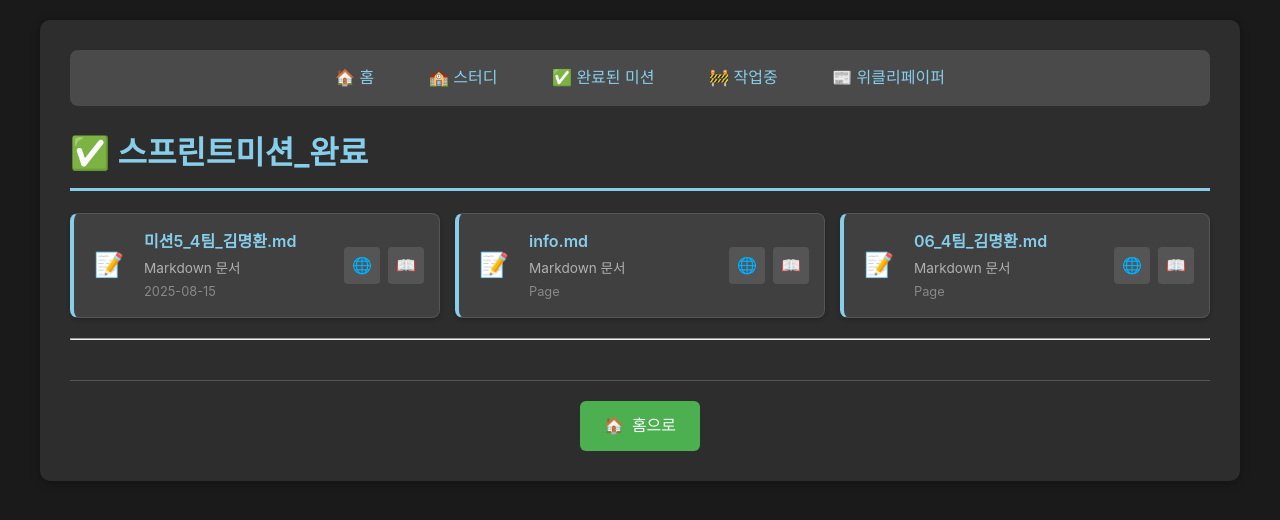
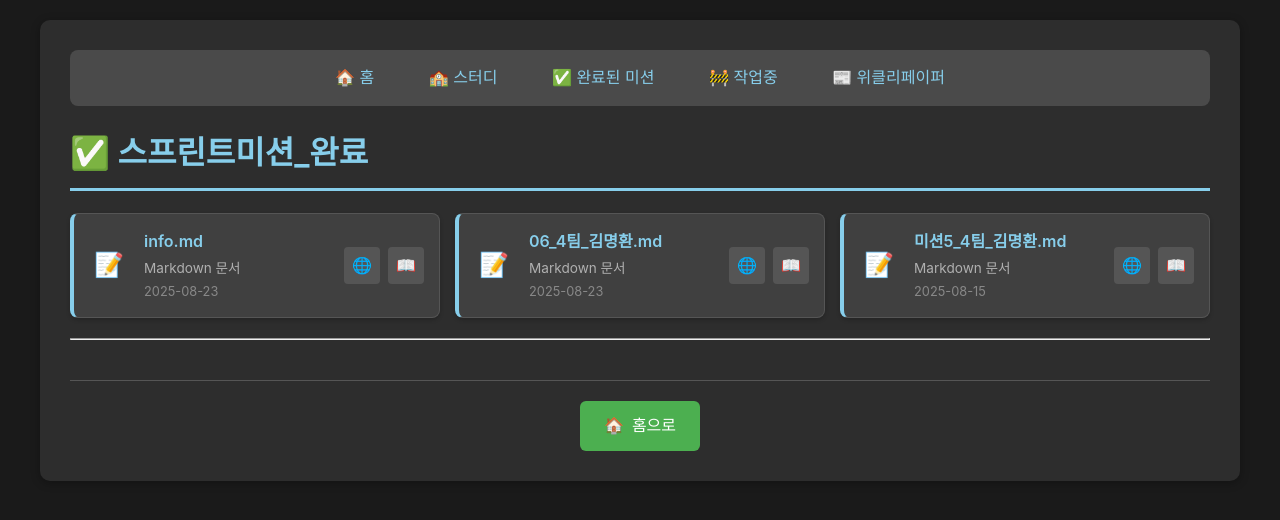
Before and after one commit to c0z0c/sprint_mission, a Jekyll site: the page built from 스프린트미션_완료/index.md, in a window 1280 px wide. Shown: the top 520 px of the page. Built offline with Jekyll 4.4.1, drawn with Linux system fonts in a browser that asks for light colours.

Commit message:
파일 정렬

```diff
--- a/스프린트미션_완료/06_4팀_김명환.md
+++ b/스프린트미션_완료/06_4팀_김명환.md
@@ -3,6 +3,7 @@ layout: default
 title: 흉부 X-Ray 폐렴 분류 프로젝트 보고서
 description: 흉부 X-Ray 폐렴 분류 프로젝트 보고서
 cache-control: no-cache
+date: 2025-08-23
 expires: 0
 pragma: no-cache
 ---
--- a/스프린트미션_완료/index.md
+++ b/스프린트미션_완료/index.md
@@ -2,6 +2,7 @@
 layout: default
 title: 스프린트미션_완료 - 완료된 미션 보관함
 description: 완료된 스프린트 미션 자료들
+date: 2025-08-23
 cache-control: no-cache
 expires: 0
 pragma: no-cache
@@ -60,8 +70,7 @@ curFiles.forEach(f => {
       "basename": "Grad-CAM_정상",
 */
   console.log('curfiles:', JSON.stringify(f, null, 2));
-})
-
+});
 
 </script>
 
```
Also changed, not shown: other parts of 스프린트미션_완료/index.md (+9 -0 lines), 스프린트미션_완료/info.md (+10 -0 lines).
